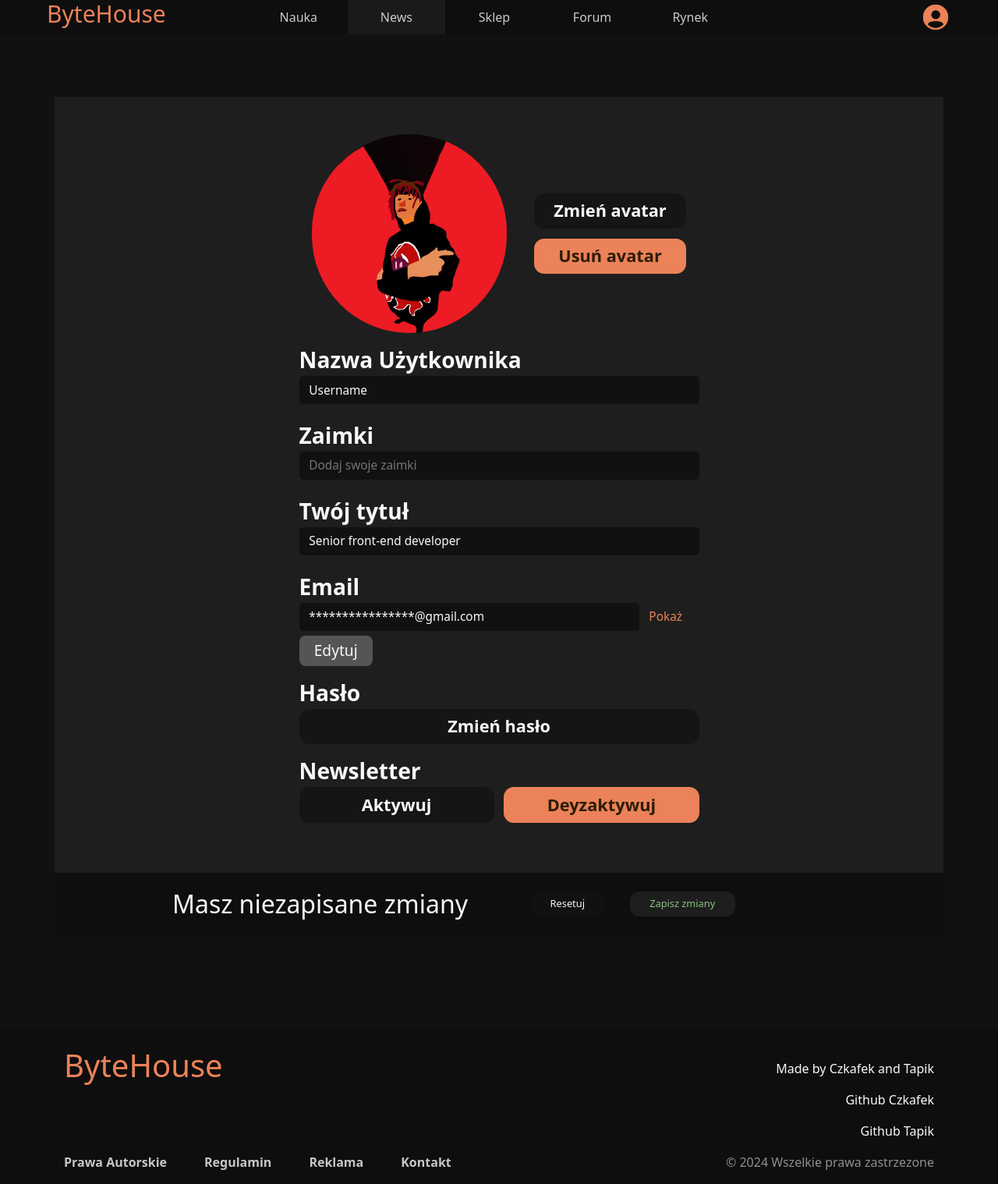
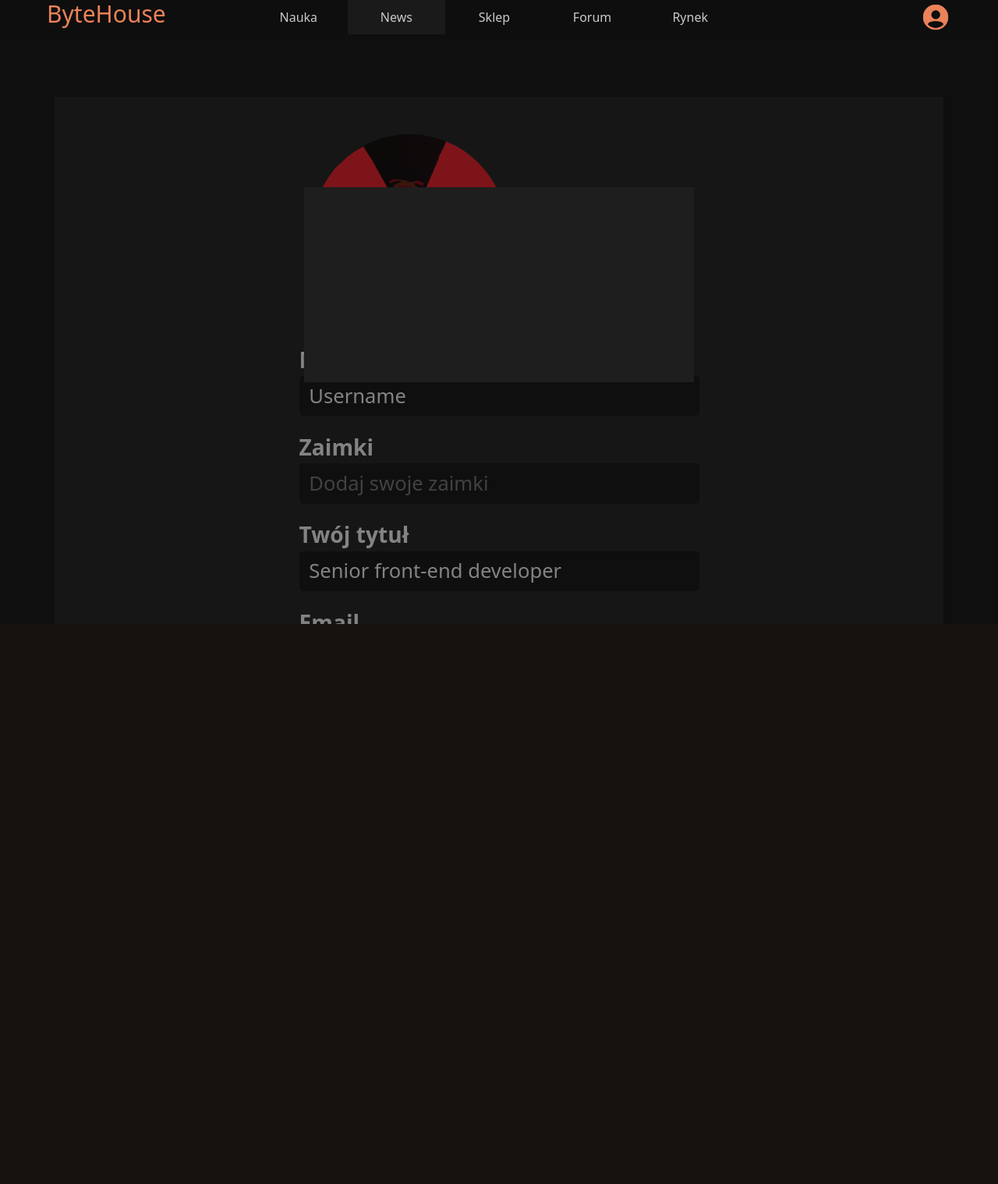
Before and after one commit to Czkafek/Project, a PHP site: page /edit_profile.html in a window 1280 px wide. Shown: the whole page at 78% size. After the commit the page ends 800 px from the top, so only its background shows below. Run offline with PHP 8.4, Linux system fonts and the light colour scheme.

Commit message:
zrobiłem conieco

```diff
--- a/edit_profile.css
+++ b/edit_profile.css
@@ -107,8 +124,9 @@
         font-size: 1.7vw;
         border-radius: 13px;
     }
-    .information-status textarea {
-        font-size: 1.2vw;
+    .information-status textarea,
+    .zmiany-text {
+        font-size: 2vw;
         border-radius: 5px;
     }
     .information-name {
@@ -342,15 +377,13 @@ main {
     background-color: #0E0E0E;
     display: flex;
     flex-direction: row;
-    column-gap: 3rem;
     padding: 1rem 0rem 1rem 0rem;
 }
 .zmiany-text {
     display: flex;
     justify-content: right;
     align-items: center;
-    flex: 1;
-    font-size: 2rem;
+    flex: 99;
     color: #f8f8f8;
     font-weight: 500;
 }
@@ -359,16 +392,14 @@ main {
     padding: 0px;
 }
 .zmiany-buttons {
-    flex: 1;
+    flex: 108;
     padding-left: 2rem;
     display: flex;
     align-items: center;
     justify-content: left;
-    column-gap: 2rem;
+    column-gap: 2vw;
 }
 .zmiany-buttons input{
-    font-size: 1vw;
-    padding: 0.5vw 2vw 0.5vw 2vw;
     border: none;
     border-radius: 12px;
     font-weight: 500;
@@ -381,10 +412,30 @@ main {
     background-color: #1E1E1E;
     color: #8AC281;
 }
-/*
 
-    ZRÓB TAK, ŻE PO PEWNYM CZASIE WIELKOŚĆ SIĘ ZWIĘKSZA TYCH TEXTAREA,
-    WIĘC MUSISZ ZMIENIĆ WIELKOŚĆ .INFORMATION Z
-    width: 45%; na np. width: 55%; idk popróbuj
 
-*/
+
+
+
+.background {
+    background-color: #0E0E0E;
+    width: 100%;
+    height: 100%;
+    z-index: 50;
+    position: fixed;
+    opacity: 0.5;
+}
+
+
+
+
+.avatar-delete {
+    background-color: #1E1E1E;
+    position: fixed;
+    left: 50%;
+    transform: translate(-50%, 0);
+    top: 30%;
+    width: 500px;
+    height: 250px;
+    z-index: 100;
+}
--- a/edit_profile.html
+++ b/edit_profile.html
@@ -42,10 +42,12 @@
             </div>
         </div>
     </nav>
-
+    <section class="background"></section>
 
     <main>
+        <section class="container avatar-delete pt-0">
 
+        </section>
         <section  class="container main-container pt-0">
             <form action="">
                 <div class="avatar-container">
```
Also changed, not shown: other parts of edit_profile.css (+43 -9 lines).
